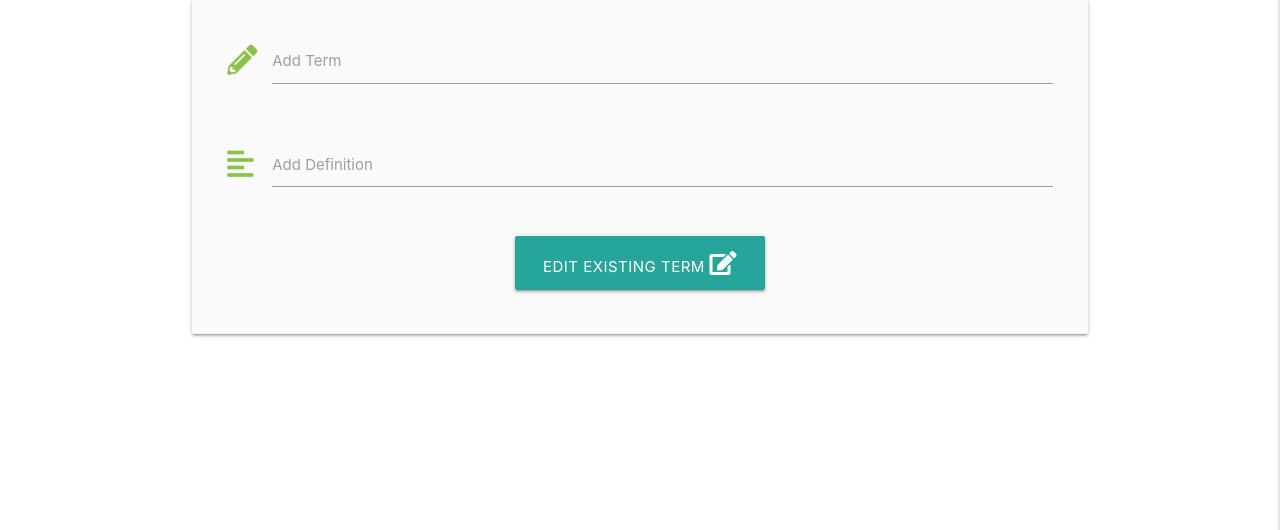
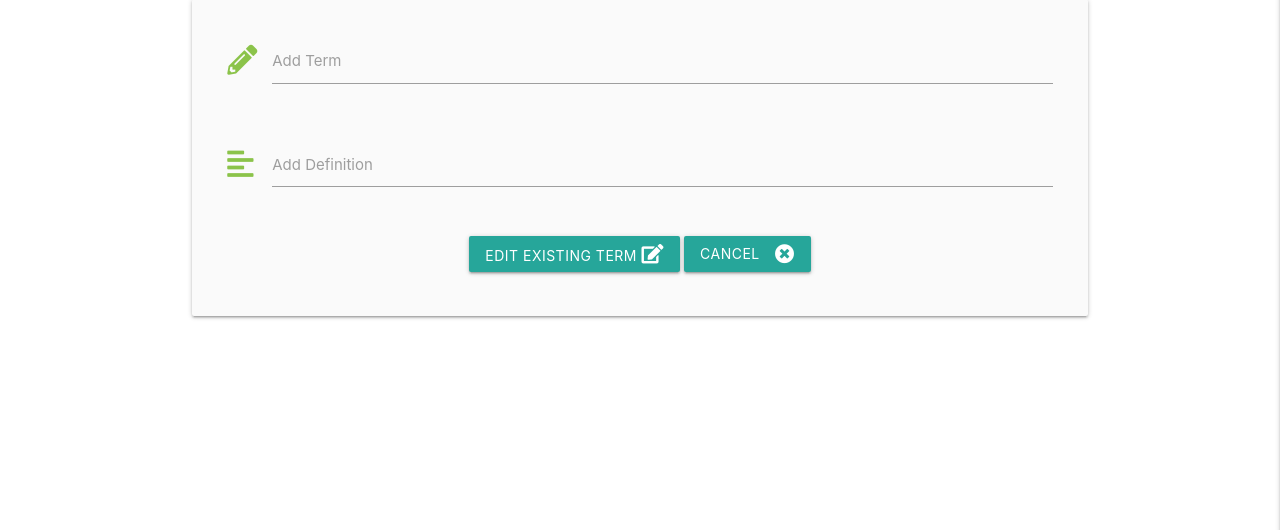
Before and after one commit to sruss07/MS03-Geodictionary, a Flask app: template templates/edit_term.html in a window 1280 px wide. Shown: the part 160-690 px from the top of the page. Run offline with Flask 2, Linux system fonts and the light colour scheme; the template is opened without the code that fills it, so the values that code supplies are empty; some libraries are stand-ins or nearby versions.

```diff
--- a/templates/edit_term.html
+++ b/templates/edit_term.html
@@ -26,8 +26,12 @@
         <!--Submit button-->
         <div class="row">
             <div class="col s12 center-align">
-                <button type="submit" class="btn-large submit-button">
-                Edit Existing Term <i class="fas fa-edit"></i></button>
+                <button type="submit" class="btn submit-button">
+                    Edit Existing Term <i class="fas fa-edit"></i></button>
+                    <!--Cancel button-->
+                <a href="{{ url_for('get_geoTerms') }}" class="btn delete-button">
+                    Cancel <i class="fas fa-times-circle right"></i>
+                </a>
             </div>
         </div>
     </form>
```
